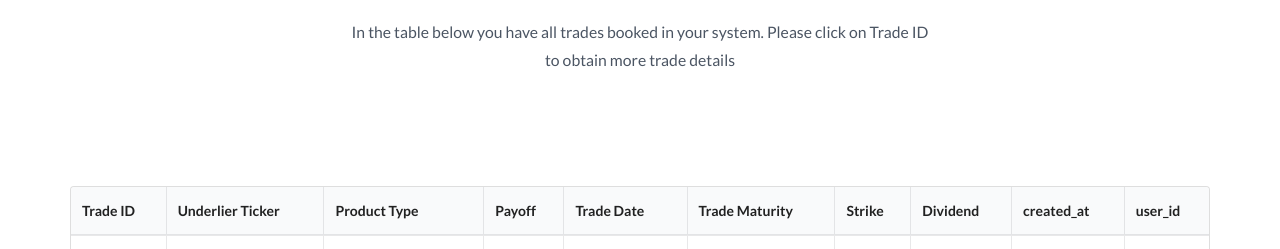
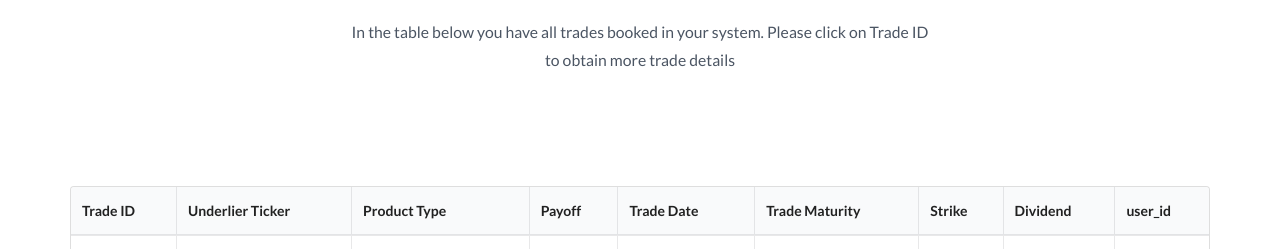
Before and after one commit to krzysiekbienias/numeraire, a Django app: page /home-page/eq-dashboard/trade-book in a window 1280 px wide. Shown: the part 217-466 px from the top of the page. Run offline with Django 5.2, Linux system fonts and the light colour scheme; data comes from the database, SQL or seed files in the repository; some libraries are stand-ins or nearby versions.

Commit message:
Remove create_at column in TradeBook. Seems to be redundand. Add modal form for adding a trade to Trade Book.

```diff
--- a/wiener/models.py
+++ b/wiener/models.py
@@ -12,7 +12,6 @@ class TradeBook(models.Model):
     trade_maturity = models.DateField()
     strike = models.FloatField()
     dividend = models.FloatField()
-    created_at = models.DateTimeField(default=timezone.now)
     user_id = models.CharField(default="kbienias", max_length=100)
 
 
--- a/wiener/static/wiener/trade_book.js
+++ b/wiener/static/wiener/trade_book.js
@@ -6,9 +6,14 @@ const tradeUrl=window.location.href
 const formModal=document.getElementById("form-modal-trades")
 
 const openModalBtn=document.getElementById("open-modal-btn")
-openModalBtn,addEventListener('click', ()=>{
+openModalBtn.addEventListener('click', ()=>{
     formModal.classList.remove('hidden')
 
+})
+
+const cancelModalBtn=document.getElementById("cancel-modal-btn")
+cancelModalBtn.addEventListener('click' ,()=>{
+    formModal.classList.add('hidden')
 })
 
 
@@ -32,7 +37,6 @@ $.ajax({
                     +`<th scope="col">Trade Maturity</th>`
                     +`<th scope="col">Strike</th>`
                     +`<th scope="col">Dividend</th>`
-                    +`<th scope="col">created_at</th>`
                     +`<th scope="col">user_id</th>`
 
                 +`<tr>`+
@@ -49,7 +53,6 @@ $.ajax({
         +`<td>`+el.trade_maturity+`</td>`
         +`<td>`+el.strike+`</td>`
         +`<td>`+el.dividend+`</td>`
-        +`<td>`+el.created_at+`</td>`
         +`<td>`+el.user_id+`</td>`
 
         +`<tr>`
--- a/wiener/templates/wiener/trade-book.html
+++ b/wiener/templates/wiener/trade-book.html
@@ -38,7 +38,7 @@ trade-book
                 <h3 class="text-lg font-semibold text-gray-900 dark:text-white">
                     Register New Trade
                 </h3>
-                <button type="button" class="text-gray-400 bg-transparent hover:bg-gray-200 hover:text-gray-900 rounded-lg text-sm w-8 h-8 ms-auto inline-flex justify-center items-center dark:hover:bg-gray-600 dark:hover:text-white" data-modal-toggle="crud-modal">
+                <button type="button" id="cancel-modal-btn" class="text-gray-400 bg-transparent hover:bg-gray-200 hover:text-gray-900 rounded-lg text-sm w-8 h-8 ms-auto inline-flex justify-center items-center dark:hover:bg-gray-600 dark:hover:text-white">
                     <svg class="w-3 h-3" aria-hidden="true" xmlns="http://www.w3.org/2000/svg" fill="none" viewBox="0 0 14 14">
                         <path stroke="currentColor" stroke-linecap="round" stroke-linejoin="round" stroke-width="2" d="m1 1 6 6m0 0 6 6M7 7l6-6M7 7l-6 6"/>
                     </svg>
@@ -65,6 +65,11 @@ trade-book
                         <label for="{{trade_book_form.strike.id_for_label}}" class="block mb-2 text-sm font-medium text-gray-900 dark:text-white">Strike</label>
                         {{trade_book_form.strike|add_class:"bg-gray-50 border border-gray-300 text-gray-900 text-sm rounded-lg focus:ring-primary-600 focus:border-primary-600 block w-full p-2.5 dark:bg-gray-600 dark:border-gray-500 dark:placeholder-gray-400 dark:text-white dark:focus:ring-primary-500 dark:focus:border-primary-500"}}
                     </div>
+                    <div class="col-span-2">
+                        <label for="{{trade_book_form.dividend.id_for_label}}" class="block mb-2 text-sm font-medium text-gray-900 dark:text-white">Dividend</label>
+                        {{trade_book_form.ticker|add_class:"bg-gray-50 border border-gray-300 text-gray-900 text-sm rounded-lg focus:ring-primary-600 focus:border-primary-600 block w-full p-2.5 dark:bg-gray-600 dark:border-gray-500 dark:placeholder-gray-400 dark:text-white dark:focus:ring-primary-500 dark:focus:border-primary-500"}}
+                    </div>
+
                 </div>
                 <button type="submit" class="text-white inline-flex items-center bg-blue-700 hover:bg-blue-800 focus:ring-4 focus:outline-none focus:ring-blue-300 font-medium rounded-lg text-sm px-5 py-2.5 text-center dark:bg-blue-600 dark:hover:bg-blue-700 dark:focus:ring-blue-800">
                     <svg class="me-1 -ms-1 w-5 h-5" fill="currentColor" viewBox="0 0 20 20" xmlns="http://www.w3.org/2000/svg"><path fill-rule="evenodd" d="M10 5a1 1 0 011 1v3h3a1 1 0 110 2h-3v3a1 1 0 11-2 0v-3H6a1 1 0 110-2h3V6a1 1 0 011-1z" clip-rule="evenodd"></path></svg>
--- a/wiener/views.py
+++ b/wiener/views.py
@@ -41,7 +41,6 @@ def trade_book(request):
                     'trade_date': obj.trade_date,
                     'trade_maturity': obj.trade_maturity,
                     'dividend': obj.dividend,
-                    'created_at': obj.created_at,
                     'user_id': obj.user_id
 
                     }
```
